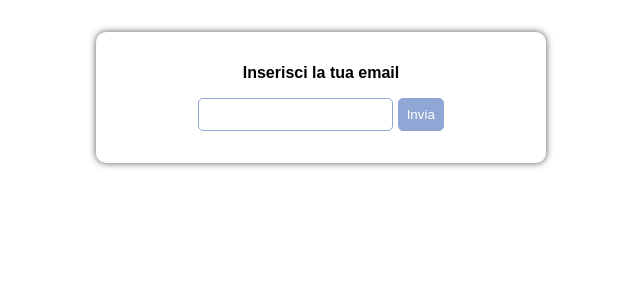
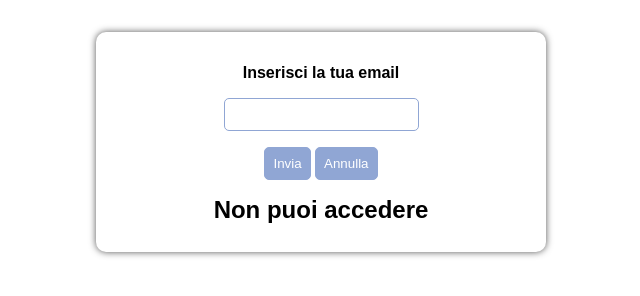
Before and after one commit to ChiaraPapagni/js-mail-dadi, a plain HTML site: page index.html in a window 1280 px wide. Both pictures are taken after a click on the button "Invia". Shown: the whole page, without its empty margins (319-959 px from the left). Drawn offline with Linux system fonts and the light colour scheme.

Commit message:
aggiunto controllo permesso email

```diff
--- a/assets/css/style.css
+++ b/assets/css/style.css
@@ -29,6 +29,7 @@ button {
     cursor: pointer;
     background-color: rgb(144, 166, 212);
     color: #FFF;
+    margin: 1rem 0;
 }
 
 button:hover {
@@ -45,6 +46,7 @@ Main
 
 .form {
     width: 50%;
+    height: 220px;
     margin: auto;
     padding: 2rem;
     border-radius: 10px;
--- a/assets/js/main.js
+++ b/assets/js/main.js
@@ -0,0 +1,40 @@
+/* Chiedi all’utente la sua email, controlla che sia nella lista di chi può accedere,
+stampa un messaggio appropriato sull’esito del controllo. */
+
+//seleziono elementi dalla DOM
+const emailInputElement = document.getElementById('email');
+const sendButtonElement = document.getElementById('send');
+const cancelButtonElement = document.getElementById('cancel');
+const message = document.getElementById('message');
+
+//creo una lista di chi può accedere
+const permissionList = ['chiara', 'email', 'myEmail'];
+
+//al click controllo email
+sendButtonElement.addEventListener('click', function () {
+
+    const email = emailInputElement.value;
+
+    //scorro l'array
+    for (let index = 0; index < permissionList.length; index++) {
+
+        //controllo che sia nella lista di chi può accedere
+        if (email == permissionList[index]) {
+            message.innerHTML = "Puoi accedere";
+            return;
+        } else {
+            message.innerHTML = "Non puoi accedere";
+            return;
+        }
+
+    }
+
+});
+
+//al click cancello tutto
+cancelButtonElement.addEventListener('click', function () {
+    emailInputElement.value = '';
+
+    message.innerHTML = '';
+
+});
--- a/index.html
+++ b/index.html
@@ -14,7 +14,12 @@
             <label for="user-email">Inserisci la tua email</label>
             <input type="email" name="email" id="email">
 
+             <div class="btn_form">
             <button id="send">Invia</button>
+                    <button id="cancel">Annulla</button>
+                </div>
+
+            <h2 id="message"></h2>
         </div>
         <!-- /.form -->
     </main>
```
